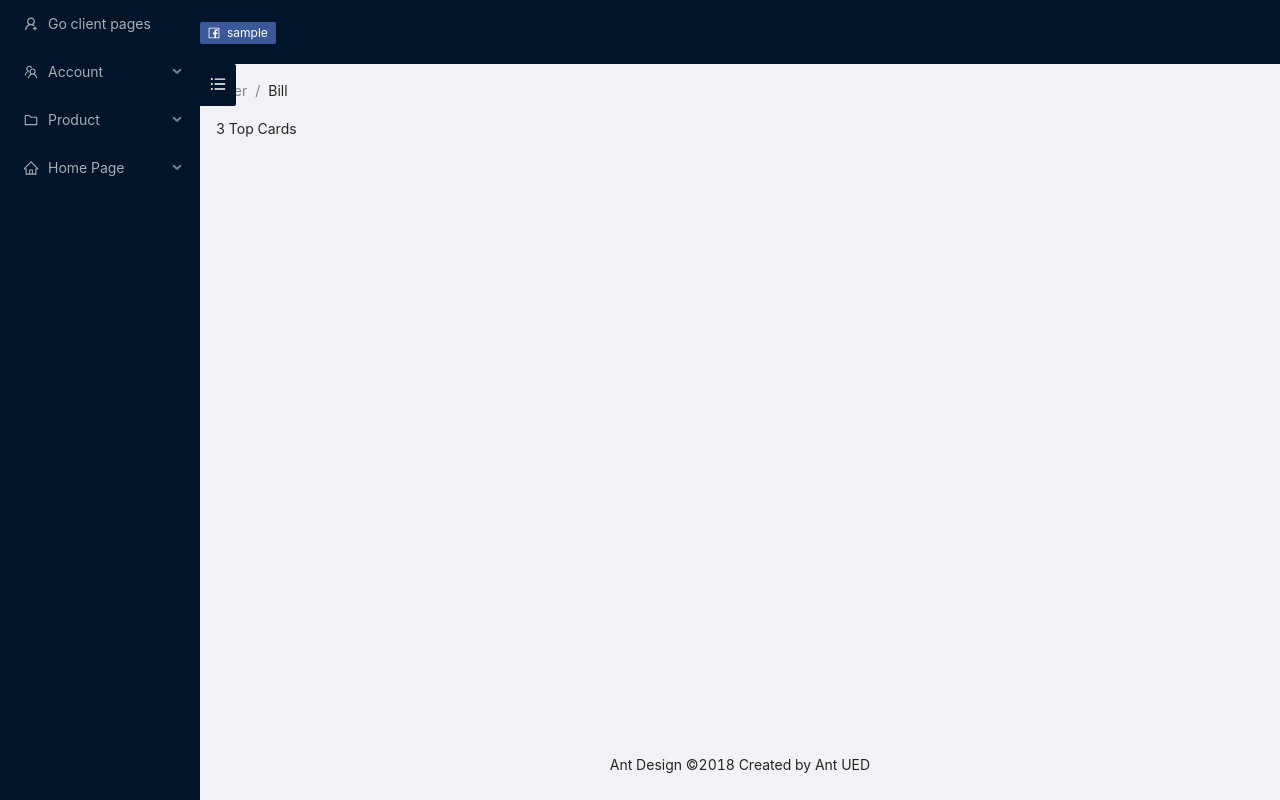
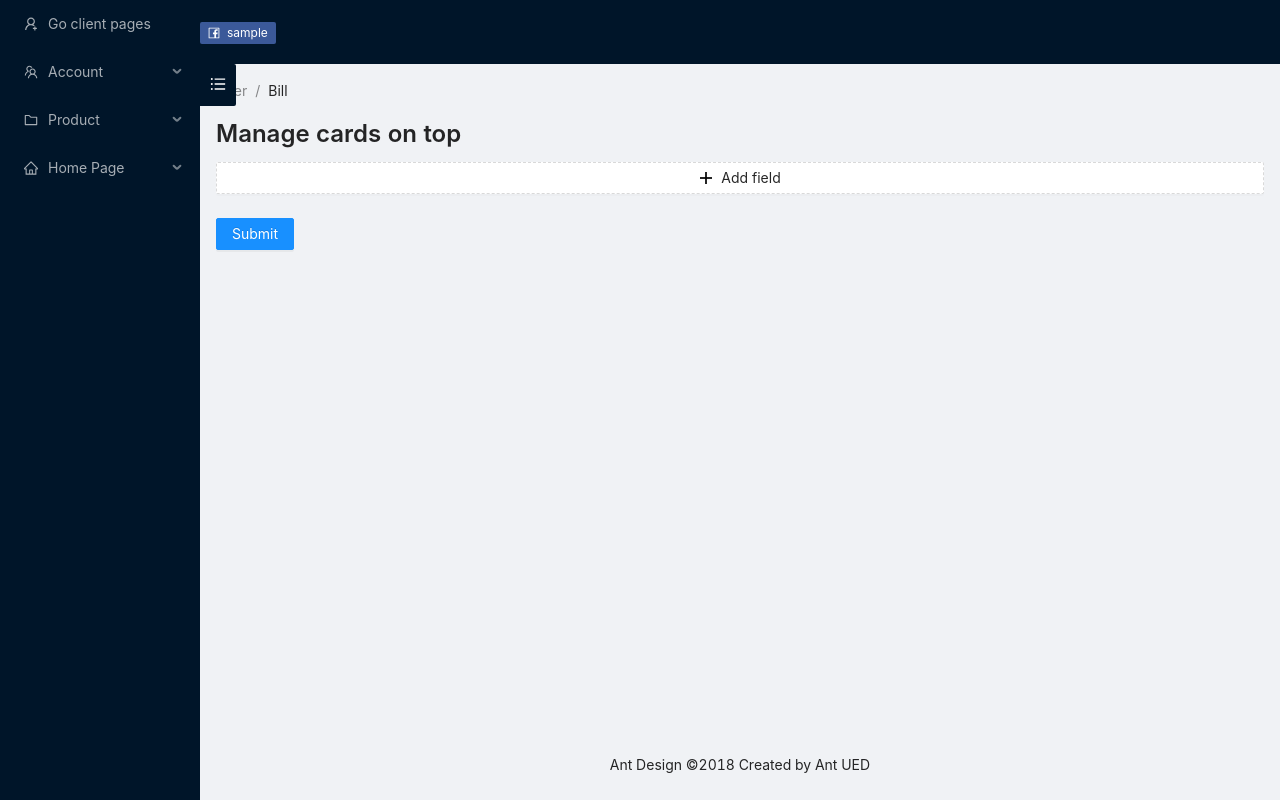
Before and after one commit to Tung9120/ReactJS-my-project-1, a React (Create React App) app: page /admin/home-page/3-top-cards in a window 1280 px wide. Built offline with nearby package versions, Linux system fonts and the light colour scheme; sample sign-in values are in the browser's storage; the HTML template or start-up script is replaced by a standard one.

Commit message:
Create layout to manage cards on top

```diff
--- a/src/routes.js
+++ b/src/routes.js
@@ -18,6 +18,7 @@ const AdminList = React.lazy(() => import("./views/components/AdminList"));
 const AddProduct = React.lazy(() => import("./views/components/AddProduct"));
 const ProductList = React.lazy(() => import("./views/components/ProductList"));
 const CarouselMng = React.lazy(() => import("./views/components/CarouselMng"));
+const CardsTopMng = React.lazy(() => import('./views/components/CardsTopMng.js'));
 
 const routes = [
   {
@@ -78,7 +79,7 @@ const routes = [
       {
         name: "3 Top Cards",
         path: "/admin/home-page/3-top-cards",
-        component: <div>3 Top Cards</div>,
+        component: <CardsTopMng />,
         childIcon: <CreditCardOutlined />,
       },
       {
--- /dev/null
+++ b/src/views/components/CardsTopMng.js
@@ -0,0 +1,87 @@
+import React, { Component } from "react";
+import { Form, Input, Button, Space, Typography } from "antd";
+import { MinusCircleOutlined, PlusOutlined } from "@ant-design/icons";
+import {connect} from 'react-redux';
+
+const {Title} = Typography;
+
+class CardsTopMng extends Component {
+  onFinish = (values) => {
+    console.log("Received values of form:", values);
+  };
+  render() {
+    return (
+      <>
+        <Title level={3}>Manage cards on top</Title>
+        <Form
+          name="dynamic_form_nest_item"
+          onFinish={this.onFinish}
+          autoComplete="off"
+        >
+          <Form.List name="cards">
+            {(fields, { add, remove }) => {
+              return (
+                <div>
+                  {fields.map((field) => (
+                    <Space
+                      key={field.key}
+                      style={{ display: "flex", marginBottom: 8 }}
+                      align="start"
+                    >
+                      <Form.Item
+                        {...field}
+                        name={[field.name, "cardName"]}
+                        fieldKey={[field.fieldKey, "cardName"]}
+                        rules={[
+                          { required: true, message: "Missing card name" },
+                        ]}
+                      >
+                        <Input placeholder="Card Name" />
+                      </Form.Item>
+                      <Form.Item
+                        {...field}
+                        name={[field.name, "slug"]}
+                        fieldKey={[field.fieldKey, "slug"]}
+                        rules={[
+                          { required: true, message: "Missing slug" },
+                        ]}
+                      >
+                        <Input placeholder="Slug. Ex: /card" />
+                      </Form.Item>
+
+                      <MinusCircleOutlined
+                        onClick={() => {
+                          remove(field.name);
+                        }}
+                      />
+                    </Space>
+                  ))}
+
+                  <Form.Item>
+                    <Button
+                      type="dashed"
+                      onClick={() => {
+                        add();
+                      }}
+                      block
+                    >
+                      <PlusOutlined /> Add field
+                    </Button>
+                  </Form.Item>
+                </div>
+              );
+            }}
+          </Form.List>
+
+          <Form.Item>
+            <Button type="primary" htmlType="submit">
+              Submit
+            </Button>
+          </Form.Item>
+        </Form>
+      </>
+    );
+  }
+}
+
+export default connect()(CardsTopMng);
```
